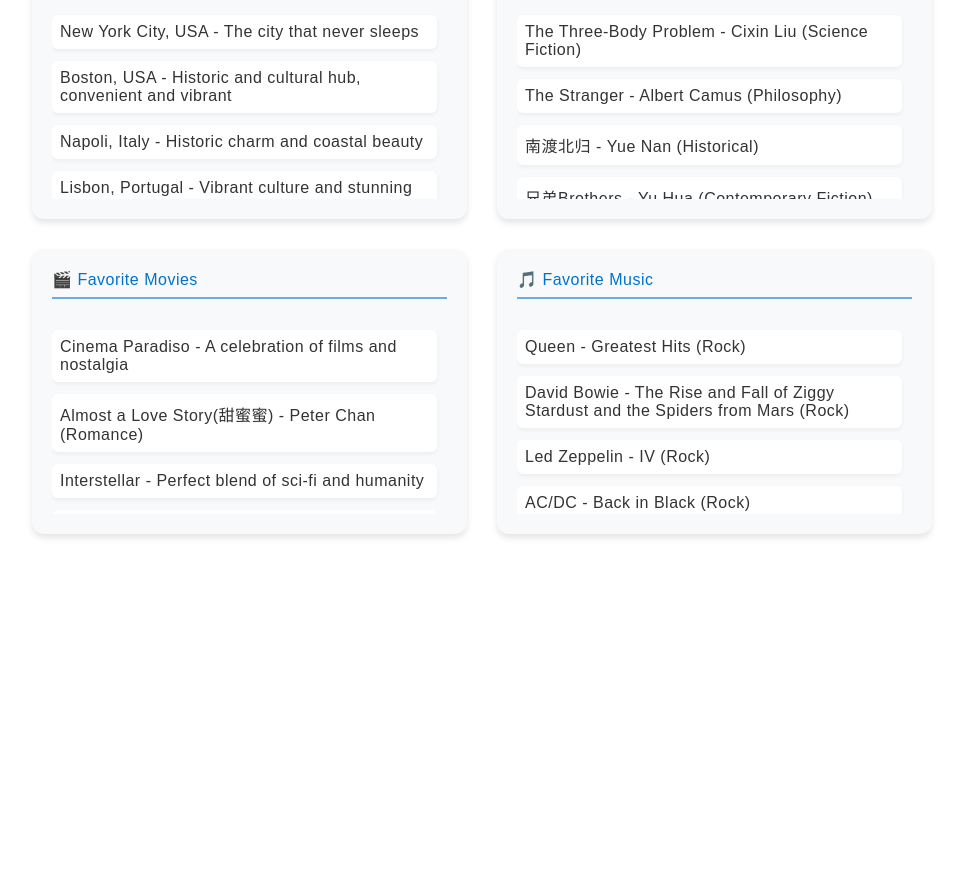
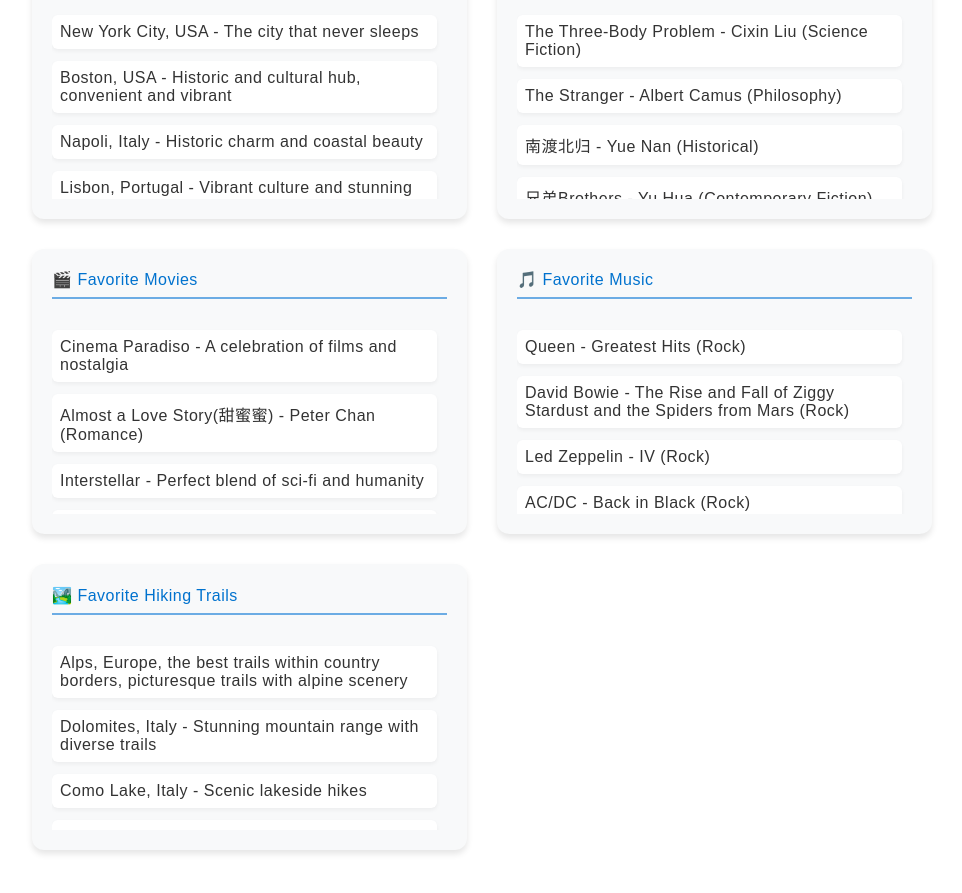
Before and after one commit to alfredo-pearson/alfredo-pearson.github.io, a Jekyll site: the page misc.html, which Jekyll copies as it is, in a window 1280 px wide and 900 px high, scrolled down 993 px. Shown: the top 893 px of the window, without its empty margins (158-1120 px from the left). Built offline with Jekyll 4.4.1, drawn with Linux system fonts in a browser that asks for light colours; before the commit the page ends 1577 px from its top, so only the background shows below that.

Commit message:
add Hiking Trails

```diff
--- a/misc.html
+++ b/misc.html
@@ -142,6 +142,21 @@
                         </ul>
                     </div>
                 </section>
+
+                <section class="interest-section">
+                    <h2>🏞️ Favorite Hiking Trails</h2>
+                    <div class="scrollable-list">
+                        <ul>
+                            <li>Alps, Europe, the best trails within country borders, picturesque trails with alpine scenery </li>
+                            <li>Dolomites, Italy - Stunning mountain range with diverse trails</li>
+                            <li>Como Lake, Italy - Scenic lakeside hikes</li>
+                            <li>Tuscany, Italy - Rolling hills and vineyards</li>
+                            <li>Camogli, Italy - Charming seaside town with coastal trails</li>
+                            <li>Cinque Terre, Italy - Coastal trails with colorful villages</li>
+                        </ul>
+                    </div>
+                </section>
+
             </div>
         </section>
     </div>
```
